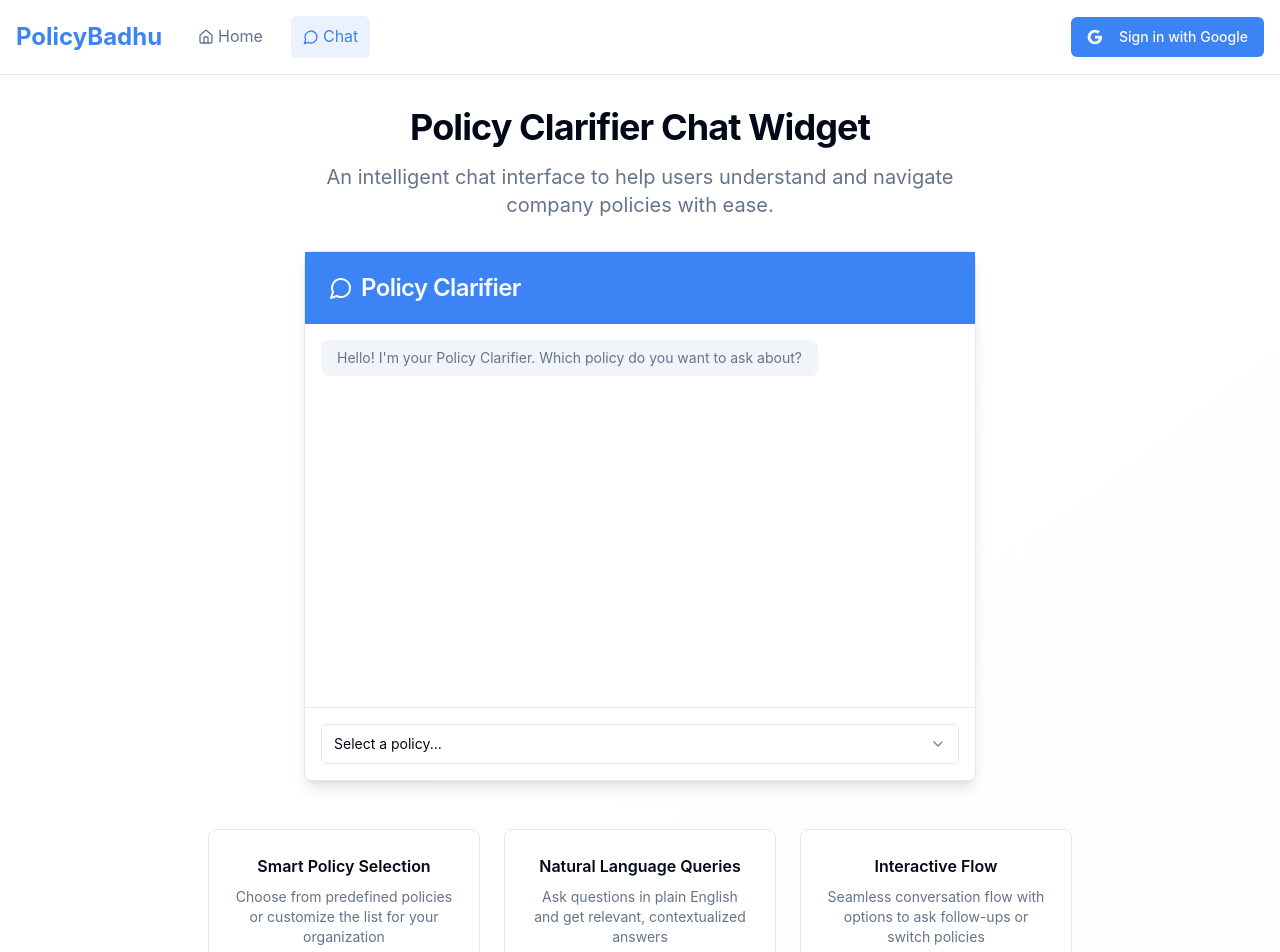
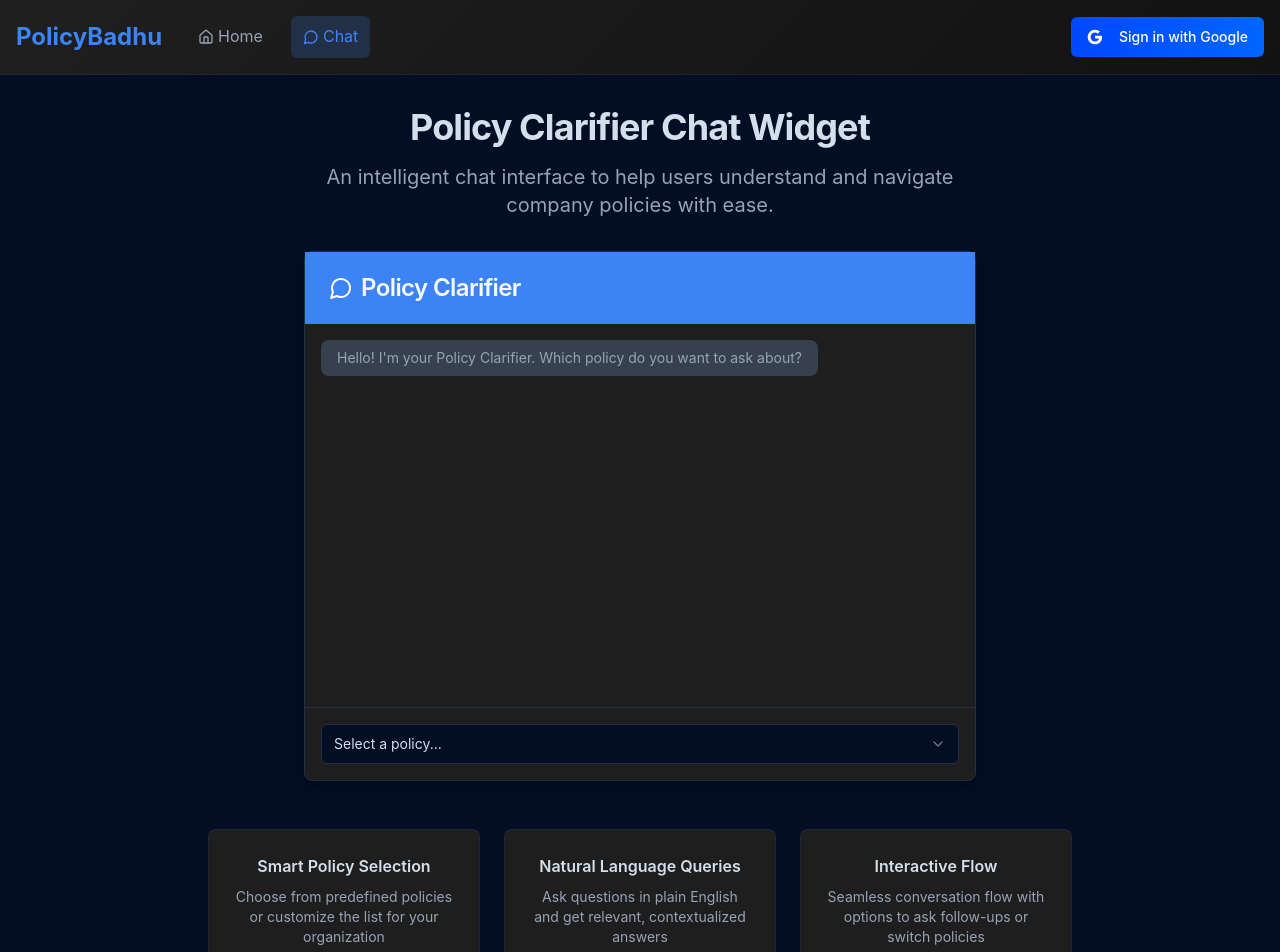
Before and after one commit to Nidhir8287/ui-policy-bandhu, a React (Vite) app: page /chat in a window 1280 px wide. Shown: the top 952 px of the page. Built offline with nearby package versions, Linux system fonts and the light colour scheme.

Commit message:
Refactor: Implement dark theme and styling updates
- Updated header to show user name.
- Applied dark theme with specified background and text colors.
- Added gradients to header, footer, and buttons.
- Ensured accessibility with contrast ratios and accent colors.
- Set dark theme as default.

```diff
--- a/src/components/Header.tsx
+++ b/src/components/Header.tsx
@@ -9,7 +9,7 @@ const Header = () => {
   const location = useLocation();
 
   return (
-    <header className="sticky top-0 z-40 bg-background/95 backdrop-blur border-b">
+    <header className="sticky top-0 z-40 gradient-header backdrop-blur border-b border-border/50">
       <div className="container mx-auto px-4 py-4 flex justify-between items-center">
         <div className="flex items-center space-x-6">
           <Link to="/" className="text-2xl font-bold text-primary">
@@ -21,7 +21,7 @@ const Header = () => {
               to="/"
               className={`flex items-center space-x-1 px-3 py-2 rounded-md transition-colors ${
                 location.pathname === '/'
-                  ? 'bg-primary/10 text-primary'
+                  ? 'bg-primary/20 text-primary'
                   : 'text-muted-foreground hover:text-foreground'
               }`}
             >
@@ -33,7 +33,7 @@ const Header = () => {
               to="/chat"
               className={`flex items-center space-x-1 px-3 py-2 rounded-md transition-colors ${
                 location.pathname === '/chat'
-                  ? 'bg-primary/10 text-primary'
+                  ? 'bg-primary/20 text-primary'
                   : 'text-muted-foreground hover:text-foreground'
               }`}
             >
@@ -46,7 +46,7 @@ const Header = () => {
                 to="/history"
                 className={`flex items-center space-x-1 px-3 py-2 rounded-md transition-colors ${
                   location.pathname === '/history'
-                    ? 'bg-primary/10 text-primary'
+                    ? 'bg-primary/20 text-primary'
                     : 'text-muted-foreground hover:text-foreground'
                 }`}
               >
@@ -64,13 +64,13 @@ const Header = () => {
             <div className="flex items-center space-x-3">
               <div className="flex items-center space-x-2 text-sm">
                 <User className="h-4 w-4" />
-                <span>{user.email}</span>
+                <span>{user.user_metadata?.name || user.email}</span>
               </div>
               <Button
                 onClick={signOut}
                 variant="outline"
                 size="sm"
-                className="flex items-center space-x-1"
+                className="flex items-center space-x-1 border-border/50 hover:bg-accent"
               >
                 <LogOut className="h-4 w-4" />
                 <span>Sign Out</span>
@@ -79,7 +79,7 @@ const Header = () => {
           ) : (
             <Button
               onClick={signInWithGoogle}
-              className="bg-primary hover:bg-primary/90 flex items-center space-x-2"
+              className="gradient-button hover:gradient-button flex items-center space-x-2 text-white"
             >
               <svg className="h-4 w-4" viewBox="0 0 24 24">
                 <path fill="currentColor" d="M22.56 12.25c0-.78-.07-1.53-.2-2.25H12v4.26h5.92c-.26 1.37-1.04 2.53-2.21 3.31v2.77h3.57c2.08-1.92 3.28-4.74 3.28-8.09z"/>
--- a/src/index.css
+++ b/src/index.css
@@ -7,82 +7,44 @@
 
 @layer base {
   :root {
-    --background: 0 0% 100%;
-    --foreground: 222.2 84% 4.9%;
+    --background: 222.2 84% 7.5%; /* Dark background #121212 */
+    --foreground: 210 40% 87.8%; /* Light text #E0E0E0 */
 
-    --card: 0 0% 100%;
-    --card-foreground: 222.2 84% 4.9%;
+    --card: 0 0% 11.8%; /* Dark card background #1E1E1E */
+    --card-foreground: 210 40% 87.8%;
 
-    --popover: 0 0% 100%;
-    --popover-foreground: 222.2 84% 4.9%;
+    --popover: 0 0% 11.8%;
+    --popover-foreground: 210 40% 87.8%;
 
-    --primary: 217 91% 60%; /* Updated to PolicyBadhu blue #0055FF */
+    --primary: 217 91% 60%; /* Bright blue for CTAs #0066FF */
     --primary-foreground: 210 40% 98%;
 
-    --secondary: 210 40% 96.1%;
-    --secondary-foreground: 222.2 47.4% 11.2%;
+    --secondary: 217.2 32.6% 17.5%;
+    --secondary-foreground: 210 40% 87.8%;
 
-    --muted: 210 40% 96.1%;
-    --muted-foreground: 215.4 16.3% 46.9%;
+    --muted: 215.4 16.3% 25.9%; /* Darker muted backgrounds */
+    --muted-foreground: 215.4 16.3% 65.1%;
 
-    --accent: 210 40% 96.1%;
-    --accent-foreground: 222.2 47.4% 11.2%;
+    --accent: 215.4 16.3% 25.9%;
+    --accent-foreground: 210 40% 87.8%;
 
     --destructive: 0 84.2% 60.2%;
     --destructive-foreground: 210 40% 98%;
 
-    --border: 214.3 31.8% 91.4%;
-    --input: 214.3 31.8% 91.4%;
-    --ring: 222.2 84% 4.9%;
+    --border: 217.2 32.6% 20.5%; /* Darker borders */
+    --input: 217.2 32.6% 20.5%;
+    --ring: 217 91% 60%;
 
     --radius: 0.5rem;
 
-    --sidebar-background: 0 0% 98%;
-    --sidebar-foreground: 240 5.3% 26.1%;
-    --sidebar-primary: 240 5.9% 10%;
-    --sidebar-primary-foreground: 0 0% 98%;
-    --sidebar-accent: 240 4.8% 95.9%;
-    --sidebar-accent-foreground: 240 5.9% 10%;
-    --sidebar-border: 220 13% 91%;
-    --sidebar-ring: 217.2 91.2% 59.8%;
-  }
-
-  .dark {
-    --background: 222.2 84% 4.9%;
-    --foreground: 210 40% 98%;
-
-    --card: 222.2 84% 4.9%;
-    --card-foreground: 210 40% 98%;
-
-    --popover: 222.2 84% 4.9%;
-    --popover-foreground: 210 40% 98%;
-
-    --primary: 217 91% 60%; /* PolicyBadhu blue maintained in dark mode */
-    --primary-foreground: 222.2 47.4% 11.2%;
-
-    --secondary: 217.2 32.6% 17.5%;
-    --secondary-foreground: 210 40% 98%;
-
-    --muted: 217.2 32.6% 17.5%;
-    --muted-foreground: 215 20.2% 65.1%;
-
-    --accent: 217.2 32.6% 17.5%;
-    --accent-foreground: 210 40% 98%;
-
-    --destructive: 0 62.8% 30.6%;
-    --destructive-foreground: 210 40% 98%;
-
-    --border: 217.2 32.6% 17.5%;
-    --input: 217.2 32.6% 17.5%;
-    --ring: 212.7 26.8% 83.9%;
-    --sidebar-background: 240 5.9% 10%;
-    --sidebar-foreground: 240 4.8% 95.9%;
-    --sidebar-primary: 224.3 76.3% 48%;
-    --sidebar-primary-foreground: 0 0% 100%;
-    --sidebar-accent: 240 3.7% 15.9%;
-    --sidebar-accent-foreground: 240 4.8% 95.9%;
-    --sidebar-border: 240 3.7% 15.9%;
-    --sidebar-ring: 217.2 91.2% 59.8%;
+    --sidebar-background: 0 0% 11.8%;
+    --sidebar-foreground: 210 40% 87.8%;
+    --sidebar-primary: 217 91% 60%;
+    --sidebar-primary-foreground: 210 40% 98%;
+    --sidebar-accent: 217.2 32.6% 17.5%;
+    --sidebar-accent-foreground: 210 40% 87.8%;
+    --sidebar-border: 217.2 32.6% 20.5%;
+    --sidebar-ring: 217 91% 60%;
   }
 }
 
@@ -97,6 +59,23 @@
     font-size: 16px;
     line-height: 1.6;
   }
+}
+
+/* Custom gradient backgrounds */
+.gradient-header {
+  background: linear-gradient(135deg, #1F1F1F 0%, #121212 100%);
+}
+
+.gradient-footer {
+  background: linear-gradient(135deg, #121212 0%, #1F1F1F 100%);
+}
+
+.gradient-button {
+  background: linear-gradient(90deg, #0048FF, #0066FF);
+}
+
+.gradient-button:hover {
+  background: linear-gradient(90deg, #0040E6, #0055E6);
 }
 
 /* Smooth scroll animations */
--- a/src/pages/Chat.tsx
+++ b/src/pages/Chat.tsx
@@ -4,12 +4,12 @@ import Header from '@/components/Header';
 
 const Chat = () => {
   return (
-    <div className="min-h-screen bg-gradient-to-br from-background via-background to-muted/20">
+    <div className="min-h-screen bg-background">
       <Header />
 
       <div className="container mx-auto max-w-4xl py-8 px-4">
         <div className="text-center mb-8">
-          <h1 className="text-4xl font-bold tracking-tight mb-4">
+          <h1 className="text-4xl font-bold tracking-tight mb-4 text-foreground">
             Policy Clarifier Chat Widget
           </h1>
           <p className="text-xl text-muted-foreground max-w-2xl mx-auto">
@@ -22,20 +22,20 @@ const Chat = () => {
         </div>
 
         <div className="mt-12 grid grid-cols-1 md:grid-cols-3 gap-6 text-center">
-          <div className="p-6 rounded-lg bg-card border">
-            <h3 className="font-semibold mb-2">Smart Policy Selection</h3>
+          <div className="p-6 rounded-lg bg-card border border-border/50">
+            <h3 className="font-semibold mb-2 text-foreground">Smart Policy Selection</h3>
             <p className="text-sm text-muted-foreground">
               Choose from predefined policies or customize the list for your organization
             </p>
           </div>
-          <div className="p-6 rounded-lg bg-card border">
-            <h3 className="font-semibold mb-2">Natural Language Queries</h3>
+          <div className="p-6 rounded-lg bg-card border border-border/50">
+            <h3 className="font-semibold mb-2 text-foreground">Natural Language Queries</h3>
             <p className="text-sm text-muted-foreground">
               Ask questions in plain English and get relevant, contextualized answers
             </p>
           </div>
-          <div className="p-6 rounded-lg bg-card border">
-            <h3 className="font-semibold mb-2">Interactive Flow</h3>
+          <div className="p-6 rounded-lg bg-card border border-border/50">
+            <h3 className="font-semibold mb-2 text-foreground">Interactive Flow</h3>
             <p className="text-sm text-muted-foreground">
               Seamless conversation flow with options to ask follow-ups or switch policies
             </p>
--- a/src/pages/History.tsx
+++ b/src/pages/History.tsx
@@ -1,4 +1,3 @@
-
 import { useEffect, useState } from 'react';
 import { useAuth } from '@/hooks/useAuth';
 import { useNavigate } from 'react-router-dom';
@@ -85,7 +84,7 @@ const History = () => {
 
   if (loading || !user) {
     return (
-      <div className="min-h-screen bg-gradient-to-br from-background via-background to-muted/20">
+      <div className="min-h-screen bg-background">
         <Header />
         <div className="flex items-center justify-center min-h-[50vh]">
           <div className="w-8 h-8 border-2 border-primary/20 border-t-primary rounded-full animate-spin" />
@@ -95,12 +94,12 @@ const History = () => {
   }
 
   return (
-    <div className="min-h-screen bg-gradient-to-br from-background via-background to-muted/20">
+    <div className="min-h-screen bg-background">
       <Header />
 
       <div className="container mx-auto max-w-4xl py-8 px-4">
         <div className="text-center mb-8">
-          <h1 className="text-4xl font-bold tracking-tight mb-4">
+          <h1 className="text-4xl font-bold tracking-tight mb-4 text-foreground">
             Your Chat History
           </h1>
           <p className="text-xl text-muted-foreground">
@@ -115,18 +114,21 @@ const History = () => {
         ) : historyRows.length === 0 ? (
           <div className="text-center py-12">
             <MessageCircle className="h-16 w-16 text-muted-foreground mx-auto mb-4" />
-            <h3 className="text-xl font-semibold mb-2">No chat history yet</h3>
+            <h3 className="text-xl font-semibold mb-2 text-foreground">No chat history yet</h3>
             <p className="text-muted-foreground mb-6">
               Start a conversation to see your chat history here
             </p>
-            <Button onClick={() => navigate('/chat')}>
+            <Button
+              onClick={() => navigate('/chat')}
+              className="gradient-button hover:gradient-button text-white"
+            >
               Start Chatting
             </Button>
           </div>
         ) : (
           <div className="space-y-6">
             {historyRows.map((item) => (
-              <Card key={item.id} className="relative">
+              <Card key={item.id} className="relative bg-card border-border/50">
                 <CardHeader className="pb-3">
                   <div className="flex items-center justify-between">
                     <CardTitle className="text-sm text-muted-foreground">
@@ -151,15 +153,15 @@ const History = () => {
                 <CardContent className="space-y-4">
                   <div className="flex items-start space-x-3">
                     <User className="h-5 w-5 text-primary mt-1 flex-shrink-0" />
-                    <div className="flex-1 bg-primary/5 rounded-lg p-3">
-                      <p className="text-sm">{item.message}</p>
+                    <div className="flex-1 bg-primary/10 rounded-lg p-3">
+                      <p className="text-sm text-foreground">{item.message}</p>
                     </div>
                   </div>
 
                   <div className="flex items-start space-x-3">
                     <Bot className="h-5 w-5 text-muted-foreground mt-1 flex-shrink-0" />
                     <div className="flex-1 bg-muted/50 rounded-lg p-3">
-                      <p className="text-sm whitespace-pre-wrap">{item.response}</p>
+                      <p className="text-sm whitespace-pre-wrap text-foreground">{item.response}</p>
                     </div>
                   </div>
                 </CardContent>
```
Also changed, not shown: src/pages/Landing.tsx (+27 -27 lines).
